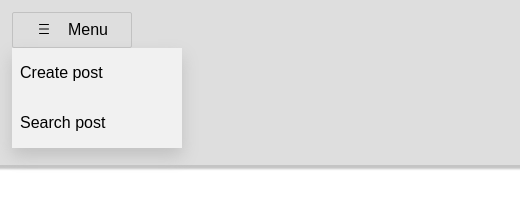
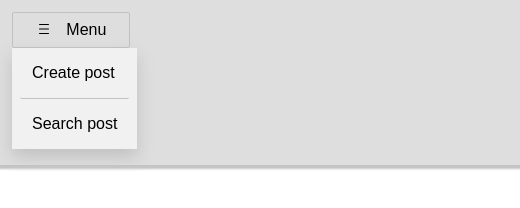
Before and after one commit to ItaloF532/web-frontend, a plain HTML site: page index.html in a window 1280 px wide. Both pictures are taken after a click on the element "Menu". Shown: the full height of the page, 0-520 px from the left. Drawn offline with Linux system fonts and the light colour scheme.

Commit message:
style: adjust style for menu items

```diff
--- a/index.html
+++ b/index.html
@@ -24,7 +24,6 @@
 
         <div id="menu-items">
           <p> Create post </p>
-          <div class="divider"></div>
           <p> Search post </p>
         </div>
       </div>
--- a/style.css
+++ b/style.css
@@ -43,7 +43,7 @@ header h1 {
 #menu {
   top: 12px;
   left: 12px;
-  width: 8vmax;
+  width: 100px;
   border: 1px solid #c1c1c1;
   cursor: pointer;
   display: flex;
@@ -66,17 +66,23 @@ header h1 {
 }
 
 #menu-items {
-  width: 12vmax;
-  z-index: 1;
   top: 48px;
   left: 12px;
   display: none;
-  padding: 0px 8px;
   position: absolute;
-  background-color: #f1f1f1;
   box-shadow: 0px 8px 16px 0px #c1c1c1;
   flex-direction: column;
-  justify-content: space-evenly;
+  background-color: #f1f1f1;
+}
+
+#menu-items p {
+  margin: 0px 8px;
+  padding: 16px 12px;
+}
+
+#menu-items p:first-child {
+  border-radius: 2px;
+  border-bottom: 1px solid #c1c1c1;
 }
 
 @media (max-width: 360px) {
@@ -84,7 +90,7 @@ header h1 {
     top: auto;
     left: auto;
     margin-top: -16px;
-    margin-left: -14px;
+    margin-left: -22px;
     position: absolute;
   }
 }
```
